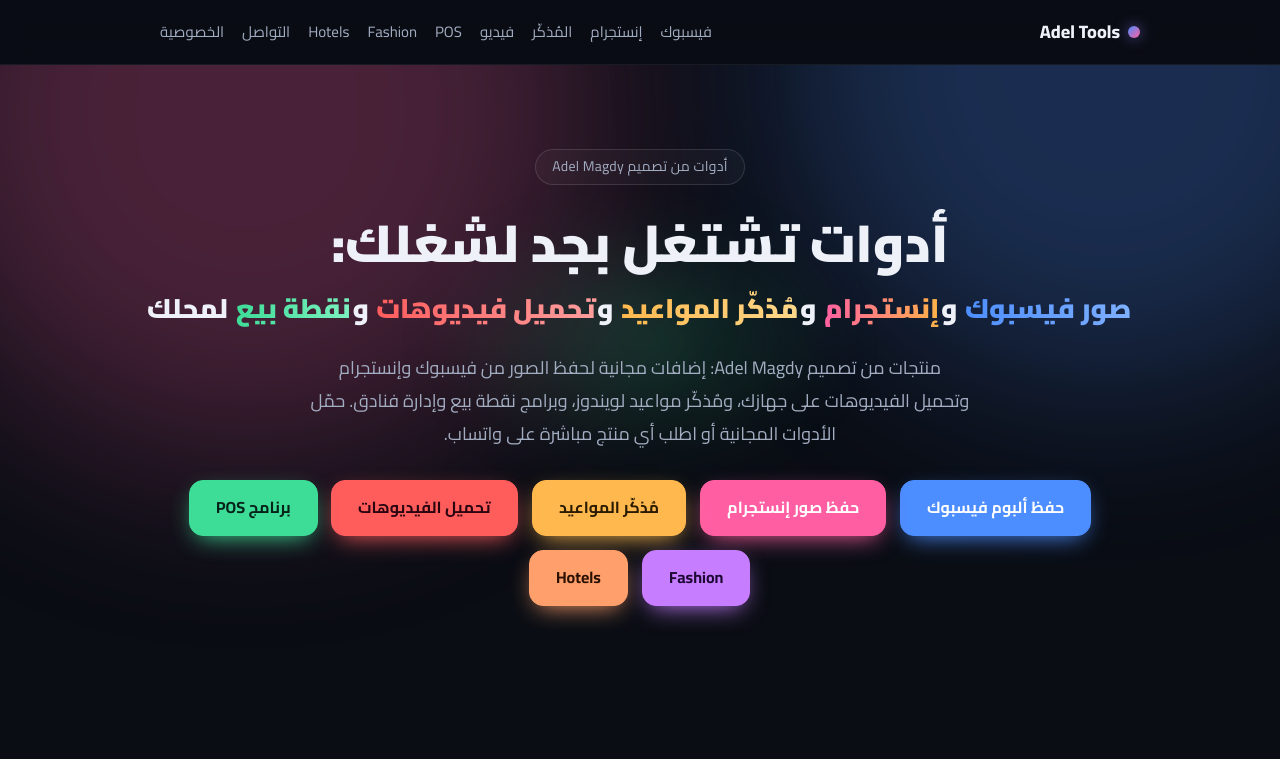
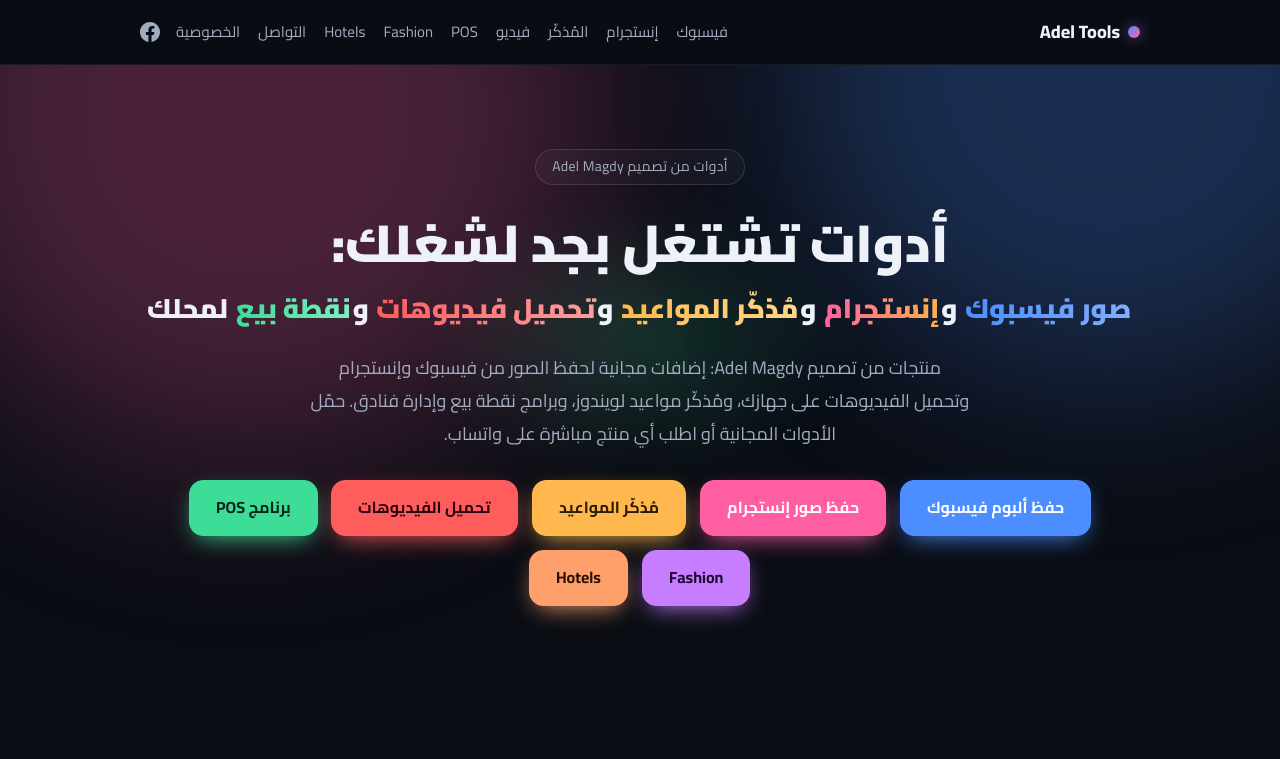
Before and after one commit to adelmagdytools/adelmagdytools.github.io, a plain HTML site: page index.html in a window 1280 px wide. Shown: the top 759 px of the page. Drawn offline with Linux system fonts and the light colour scheme.

Commit message:
Add Facebook icon and button styles to style.css
Added Facebook page link styles and button styles.

```diff
--- a/style.css
+++ b/style.css
@@ -186,3 +186,13 @@ html,body{overflow-x:hidden;-webkit-text-size-adjust:100%;text-size-adjust:100%}
 .tool.vid{--ac:#ff5c5c}.btn.primary.vid{background:#ff5c5c;border-color:#ff5c5c;color:#2a0510;box-shadow:0 8px 24px -8px #ff5c5c}
 .g5{background-clip:text;-webkit-background-clip:text;color:transparent;-webkit-text-fill-color:transparent;background-image:linear-gradient(90deg,#ff5c5c,#ff9e9e)}
 .g1,.g2,.g3,.g4,.g5{padding:0 .06em}
+
+/* facebook page link */
+.fb-ico{display:inline-flex;align-items:center;justify-content:center;gap:6px;color:#4c8dff;vertical-align:middle;text-decoration:none}
+.fb-ico svg{width:20px;height:20px;fill:currentColor;flex:none}
+.fb-ico:hover{color:#fff}
+.nav nav a.fb-ico{padding:0}
+.nav nav a.fb-ico::after{display:none}
+.btn.fbpg{background:#1877f2;border-color:#1877f2;color:#fff;display:inline-flex;align-items:center;justify-content:center;gap:8px}
+.btn.fbpg svg{width:18px;height:18px;fill:currentColor}
+@media (max-width:640px){.btn.fbpg{width:100%}}
```
